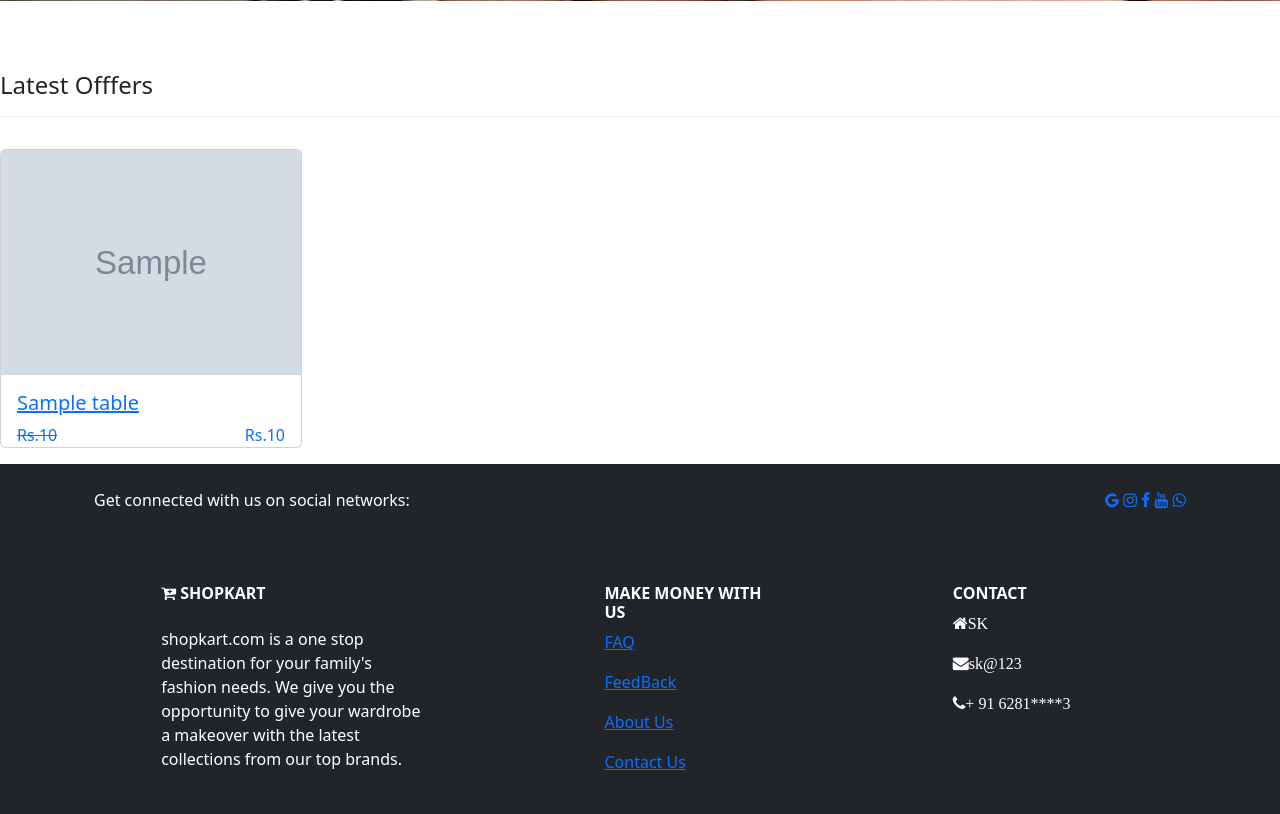
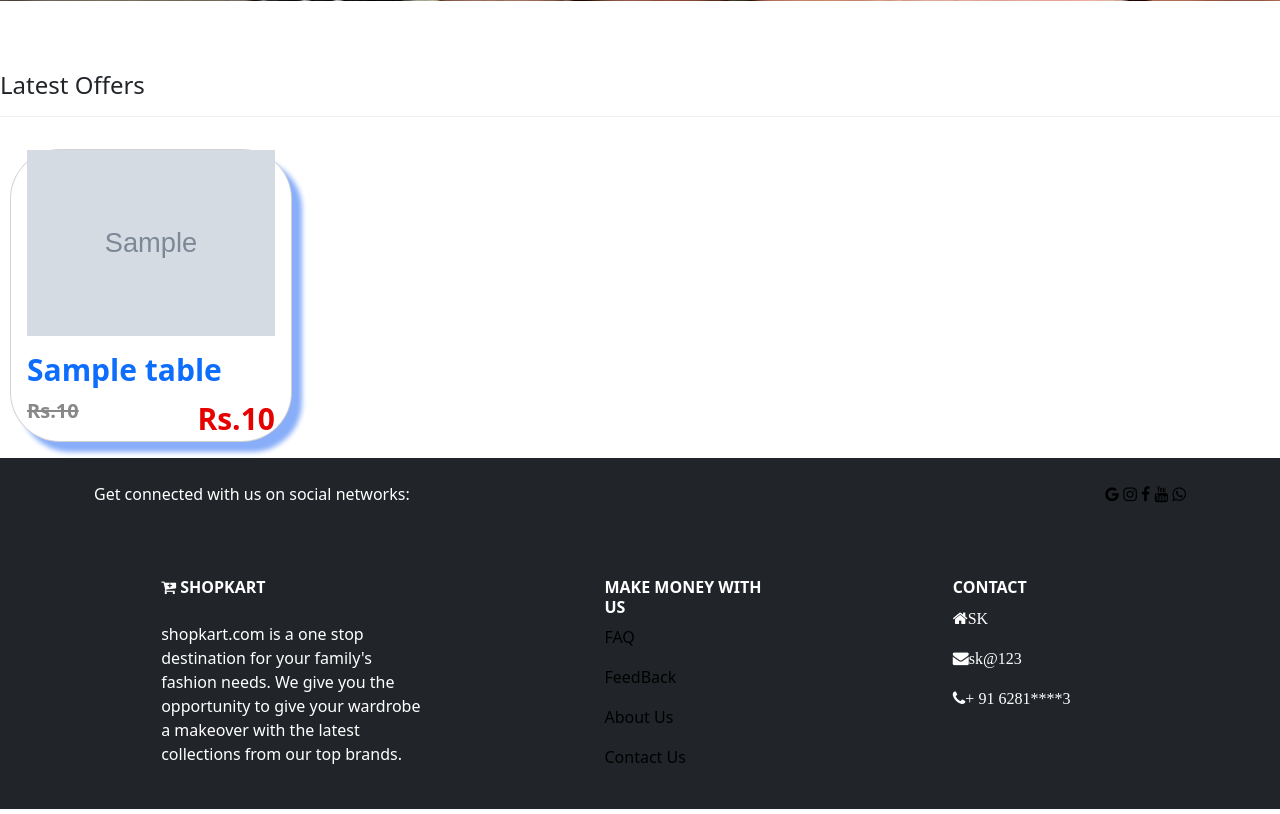
Before and after one commit to kiran1630/e-commerce-web, a Django app: page / in a window 1280 px wide. Shown: the part 599-1413 px from the top of the page. Run offline with Django 5.2, Linux system fonts and the light colour scheme; tables that the repository leaves empty hold one stand-in row (values such as "Sample post"); grey boxes marked "Sample" are stand-in pictures.

Commit message:
feat : added box design,shadow to card

```diff
--- a/webcom/static/css/style.css
+++ b/webcom/static/css/style.css
@@ -1,3 +1,4 @@
+
 .carousel-item img{
     object-fit: cover;
     object-position: top;
@@ -18,7 +19,7 @@
 .newprice{
     font-weight: 100;
     border-radius: 5px;
-    background-color: rgb(121, 232, 57);
+    background-color: rgb(120, 181, 29);
     color: black;
 }
 
@@ -36,3 +37,38 @@
     right: 20px;
     z-index: 10;
   }
+
+
+
+
+.old_price{
+    color:  #888888 ;
+    font-size: 20px;
+    font-weight: bold;
+    border-radius: 5px;
+
+}
+.new_price{
+    color:#e60000 ;
+    font-size: 30px;
+    font-weight: bolder;
+    border-radius: 5px;
+
+}
+.colcard{
+
+    border-radius: 50px;
+    box-shadow: 10px 10px 5px rgb(136, 174, 249) ;
+    margin:10px;
+    margin-top: 40px ;
+}
+h5{
+    font-size: 30px;
+    font-weight: bold;
+    text-decoration: none;
+}
+a{
+    text-decoration: none;
+    color: black;
+
+}
--- a/webcom/template/shopapp/index.html
+++ b/webcom/template/shopapp/index.html
@@ -18,16 +18,16 @@
 <div class="container" style="margin-top:70px;" ></div>
     <div class="row">
       <div class="col-12">
-        <h4 class="mb-3"> Latest Offfers</h4>
+        <h4 class="mb-3"> Latest Offers</h4>
         <hr style="border-color:#b8bfc2;">
       </div>
       {% for item in product %}
       <div class="col-md-4 col-lg-3">
-        <div class="card my-3">
-          <img src="{{item.image.url}}"  class="card-image-top" alt="Categories">
+        <div class="card my-3  mb-3 colcard"  >
+          <img src="{{item.image.url}}"  class="card-img-top" alt="Categories" style="aspect-ratio: 3/2;object-fit: contain;">
           <a href="{% url 'product_view' item.categoty.name item.name  %}">
           <div class="card-body">
-            <h5 class="card-title text-primary">{{ item.name }}</h5>
+            <h5 class="card-title text-primary card_name">{{ item.name }}</h5>
             <p class="card-text">
               <span class="float-start old_price"><s>Rs.{{ item.original_price | stringformat:'d'}}</s></span>
               <span class="float-end new_price">Rs.{{ item.selling_price | stringformat:'d' }}</span>
--- a/webcom/template/shopapp/layout/main.html
+++ b/webcom/template/shopapp/layout/main.html
@@ -12,6 +12,7 @@
       {% endblock title%}
 
      </title>
+
 
      <link rel="stylesheet" href="https://cdnjs.cloudflare.com/ajax/libs/font-awesome/4.7.0/css/font-awesome.min.css">
      <link rel="stylesheet" href="{% static 'css/style.css' %}">
```
Also changed, not shown: webcom/template/shopapp/layout/collections.html (+5 -5 lines).
